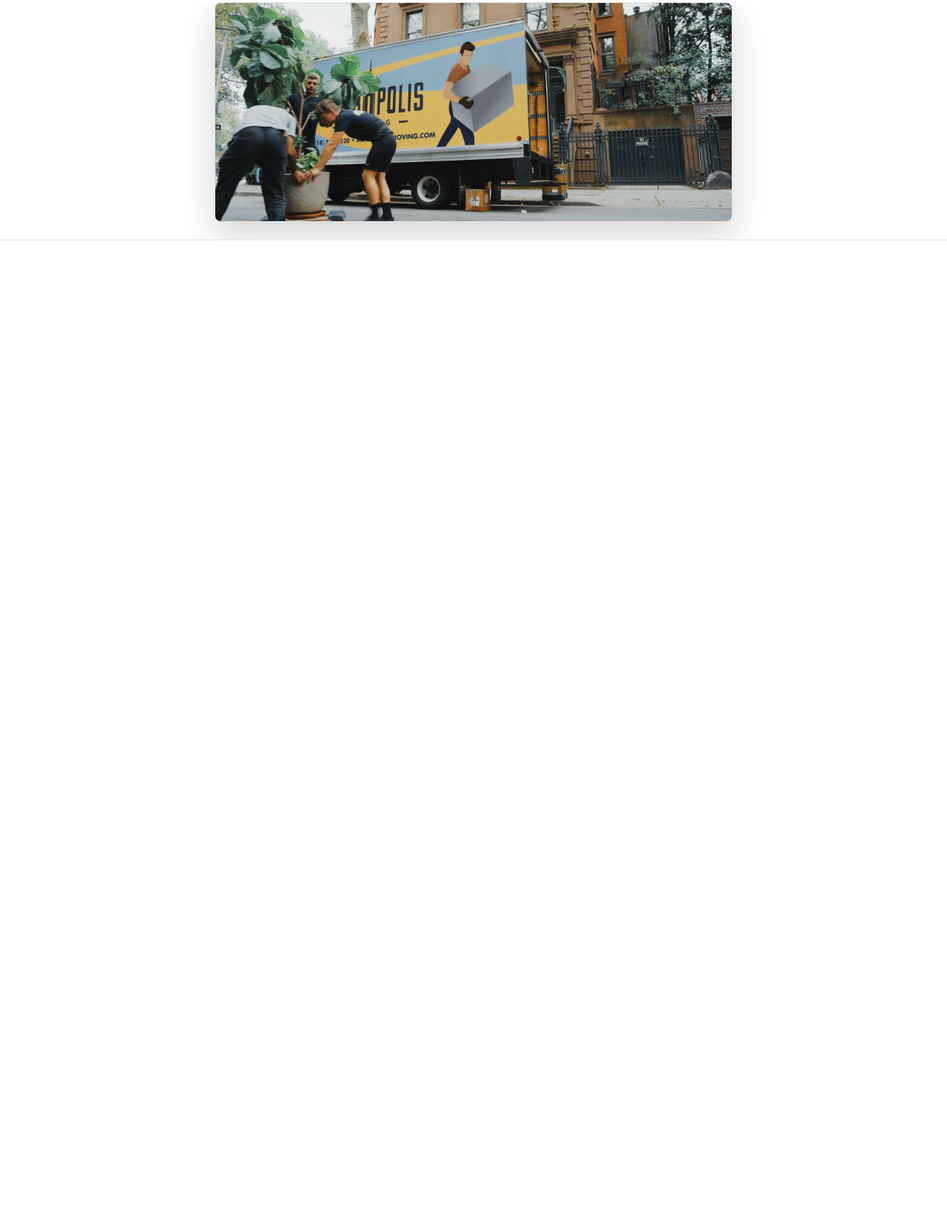
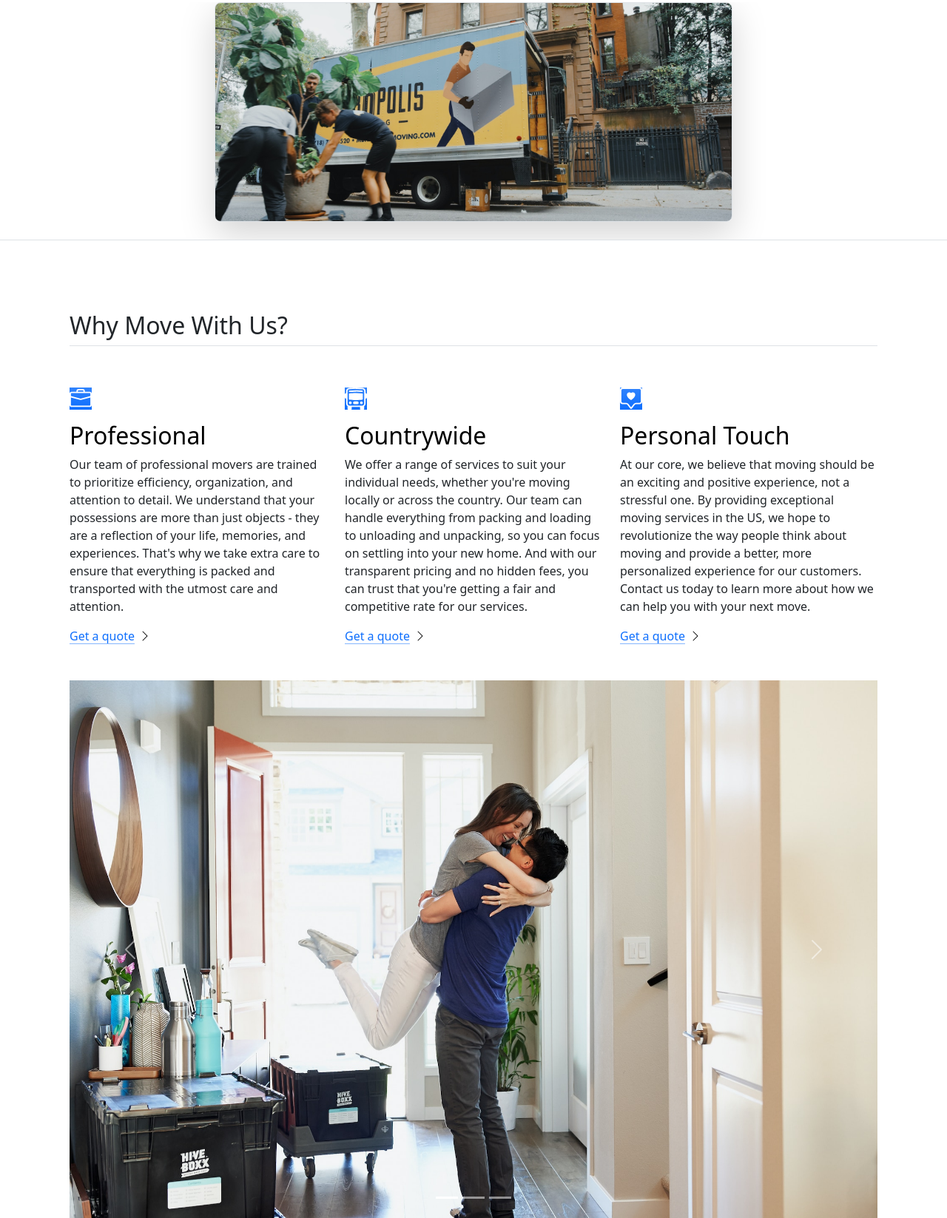
Before and after one commit to ChrisJorge/PA-307.6.2, a plain HTML site: page index.html in a window 1280 px wide. Shown: the part 508-2155 px from the top of the page at 74% size. Before the commit the page ends 881 px from the top, so only its background shows below. Drawn offline with nearby package versions, Linux system fonts and the light colour scheme.

Commit message:
added Carousel

```diff
--- a/index.html
+++ b/index.html
@@ -66,6 +66,70 @@
       </div>
     </div>
   </div>
+  <div class="container px-4 py-5" id="featured-3">
+    <h2 class="pb-2 border-bottom">Why Move With Us?</h2>
+    <div class="row g-4 py-5 row-cols-1 row-cols-lg-3">
+      <div class="feature col">
+        <div class="feature-icon d-inline-flex align-items-center justify-content-center text-bg-primary bg-gradient fs-2 mb-3">
+          <img src = "/Images/briefcase.svg" height="30px">
+        </div>
+        <h3 class="fs-2 text-body-emphasis">Professional</h3>
+        <p>Our team of professional movers are trained to prioritize efficiency, organization, and attention to detail. We understand that your possessions are more than just objects - they are a reflection of your life, memories, and experiences. That's why we take extra care to ensure that everything is packed and transported with the utmost care and attention.</p>
+        <a href="#" class="icon-link">
+          Get a quote
+          <img src = "/Images/chevron-right.svg">
+        </a>
+      </div>
+      <div class="feature col">
+        <div class="feature-icon d-inline-flex align-items-center justify-content-center text-bg-primary bg-gradient fs-2 mb-3">
+          <img src = "/Images/bus-front.svg" height="30px">
+        </div>
+        <h3 class="fs-2 text-body-emphasis">Countrywide</h3>
+        <p>We offer a range of services to suit your individual needs, whether you're moving locally or across the country. Our team can handle everything from packing and loading to unloading and unpacking, so you can focus on settling into your new home. And with our transparent pricing and no hidden fees, you can trust that you're getting a fair and competitive rate for our services.</p>
+        <a href="#" class="icon-link">
+          Get a quote
+          <img src = "/Images/chevron-right.svg">
+        </a>
+      </div>
+      <div class="feature col">
+        <div class="feature-icon d-inline-flex align-items-center justify-content-center text-bg-primary bg-gradient fs-2 mb-3">
+          <img src = "Images/chat-square-heart.svg" height="30px">
+        </div>
+        <h3 class="fs-2 text-body-emphasis">Personal Touch</h3>
+        <p>At our core, we believe that moving should be an exciting and positive experience, not a stressful one. By providing exceptional moving services in the US, we hope to revolutionize the way people think about moving and provide a better, more personalized experience for our customers. Contact us today to learn more about how we can help you with your next move.</p>
+        <a href="#" class="icon-link">
+          Get a quote
+          <img src = "/Images/chevron-right.svg">
+        </a>
+      </div>
+    </div>
+    <div id="carouselExampleIndicators" class="carousel slide">
+      <div class="carousel-indicators">
+        <button type="button" data-bs-target="#carouselExampleIndicators" data-bs-slide-to="0" class="active" aria-current="true" aria-label="Slide 1"></button>
+        <button type="button" data-bs-target="#carouselExampleIndicators" data-bs-slide-to="1" aria-label="Slide 2"></button>
+        <button type="button" data-bs-target="#carouselExampleIndicators" data-bs-slide-to="2" aria-label="Slide 3"></button>
+      </div>
+      <div class="carousel-inner">
+        <div class="carousel-item active">
+          <img src="/Images/couple.jpg" class="d-block w-100" alt="couple moving into home">
+        </div>
+        <div class="carousel-item">
+          <img src="/Images/family.jpg" class="d-block w-100" alt="family setting up home">
+        </div>
+        <div class="carousel-item">
+          <img src="/Images/dog.jpg" class="d-block w-100" alt="dog jumping into box">
+        </div>
+      </div>
+      <button class="carousel-control-prev" type="button" data-bs-target="#carouselExampleIndicators" data-bs-slide="prev">
+        <span class="carousel-control-prev-icon" aria-hidden="true"></span>
+        <span class="visually-hidden">Previous</span>
+      </button>
+      <button class="carousel-control-next" type="button" data-bs-target="#carouselExampleIndicators" data-bs-slide="next">
+        <span class="carousel-control-next-icon" aria-hidden="true"></span>
+        <span class="visually-hidden">Next</span>
+      </button>
+
+  </div>
         <script src="https://cdn.jsdelivr.net/npm/bootstrap@5.3.2/dist/js/bootstrap.bundle.min.js" integrity="sha384-C6RzsynM9kWDrMNeT87bh95OGNyZPhcTNXj1NW7RuBCsyN/o0jlpcV8Qyq46cDfL" crossorigin="anonymous"></script>
         <script src="./app.js" async defer></script>
     </body>
```
